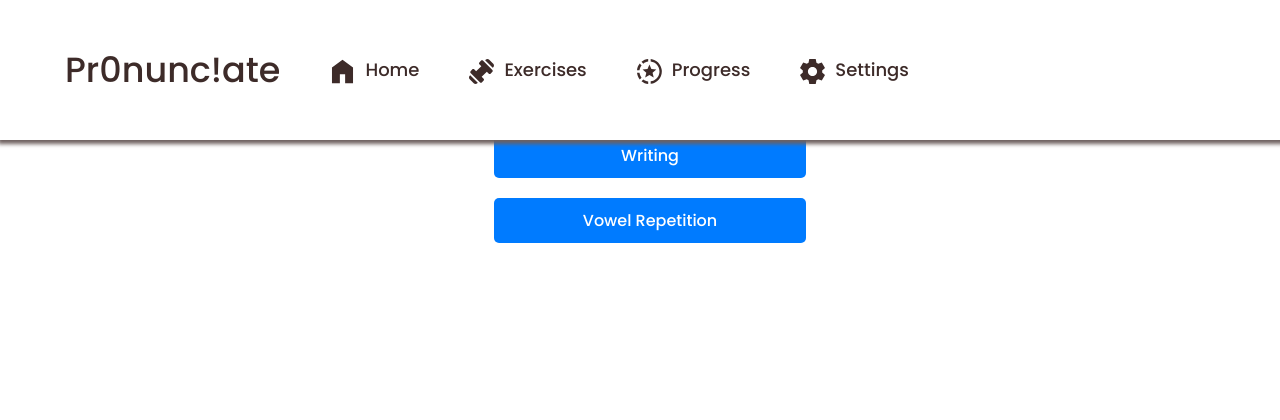
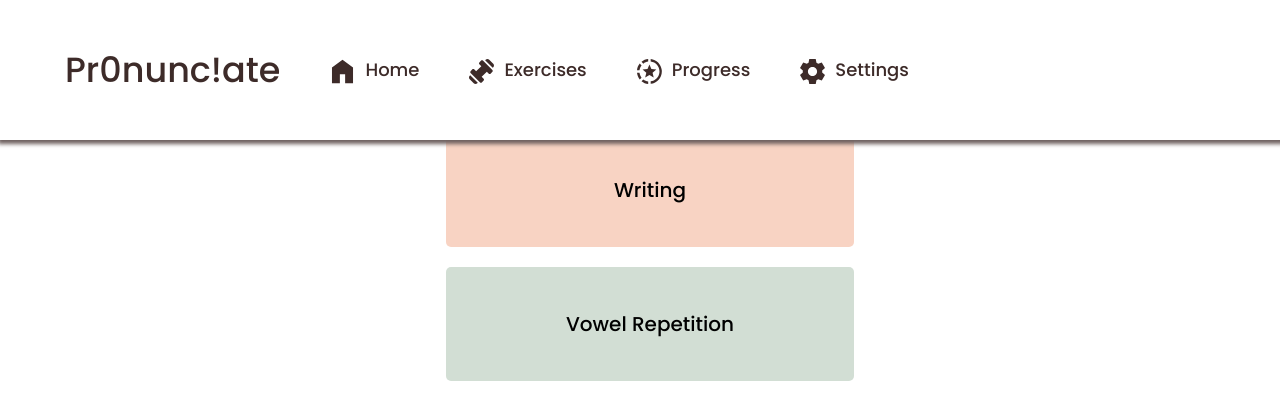
Before and after one commit to SecretariatV/Spoko, a React (Vite) app: page /language in a window 1280 px wide. Shown: the top 420 px of the page. Built offline with nearby package versions, Linux system fonts and the light colour scheme; no server answers; sample sign-in values are in the browser's storage.

Commit message:
changed button in language

```diff
--- a/src/pages/Categories/Language.jsx
+++ b/src/pages/Categories/Language.jsx
@@ -1,5 +1,6 @@
 import React from "react";
 import { useNavigate } from "react-router-dom";
+import '/src/CSS/Fluency.css';
 
 function Language() {
   const navigate = useNavigate();
@@ -11,8 +12,8 @@ function Language() {
     return (
       <div>
           <h1>Language practice</h1>
-          <button style={styles.button}>Writing</button>
-          <button style={styles.button} onClick={goToVowelRep}>Vowel Repetition</button>
+          <button className="button button1">Writing</button>
+          <button className="button button2" onClick={goToVowelRep}>Vowel Repetition</button>
       </div>
     );
 }
--- a/src/pages/VowelRep.jsx
+++ b/src/pages/VowelRep.jsx
@@ -10,6 +10,7 @@ const getLevenshteinDistance = (a, b) => {
   }
   for (let j = 0; j <= b.length; j++) {
     tmp[0][j] = j;
+
   }
   for (let i = 1; i <= a.length; i++) {
     for (let j = 1; j <= b.length; j++) {
```
